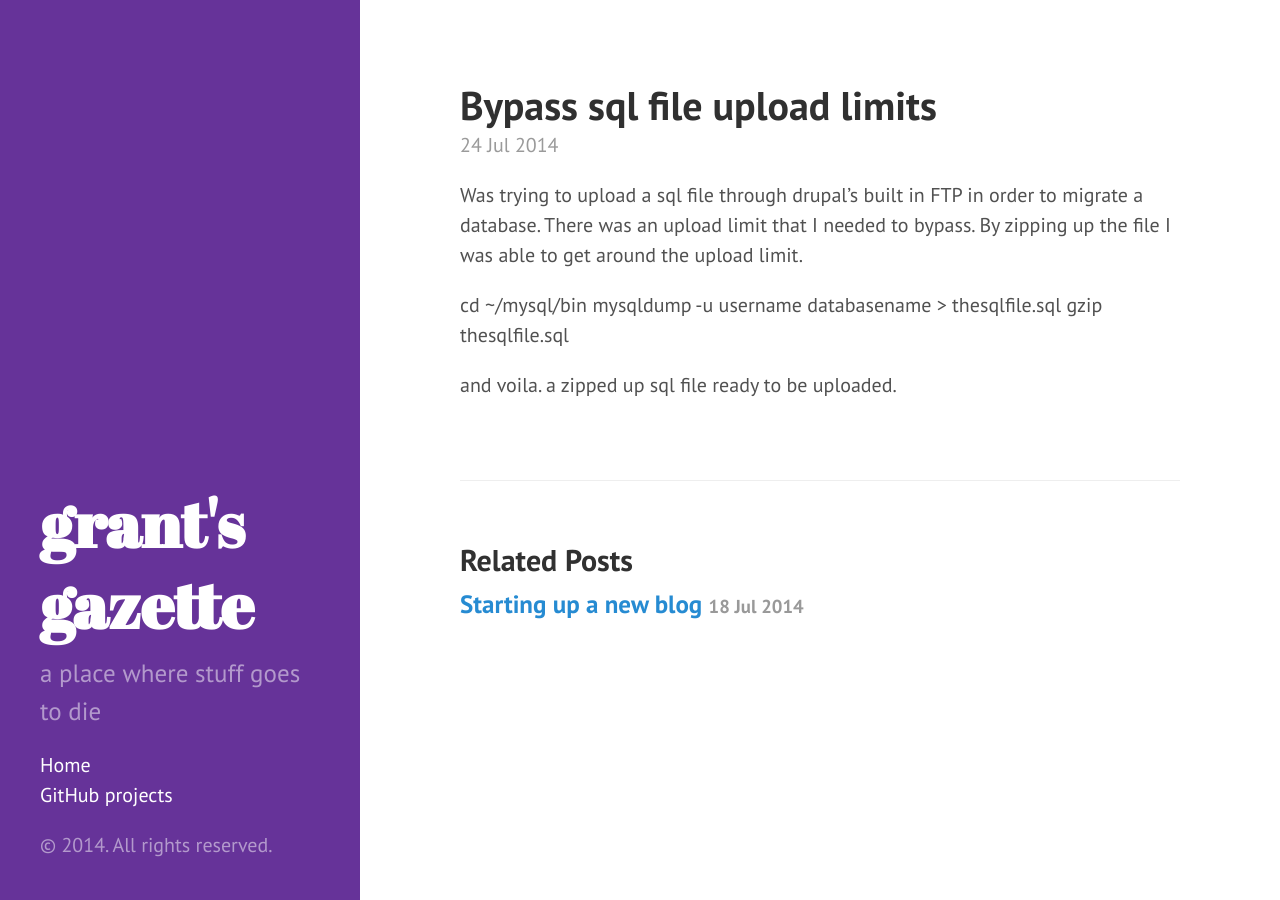
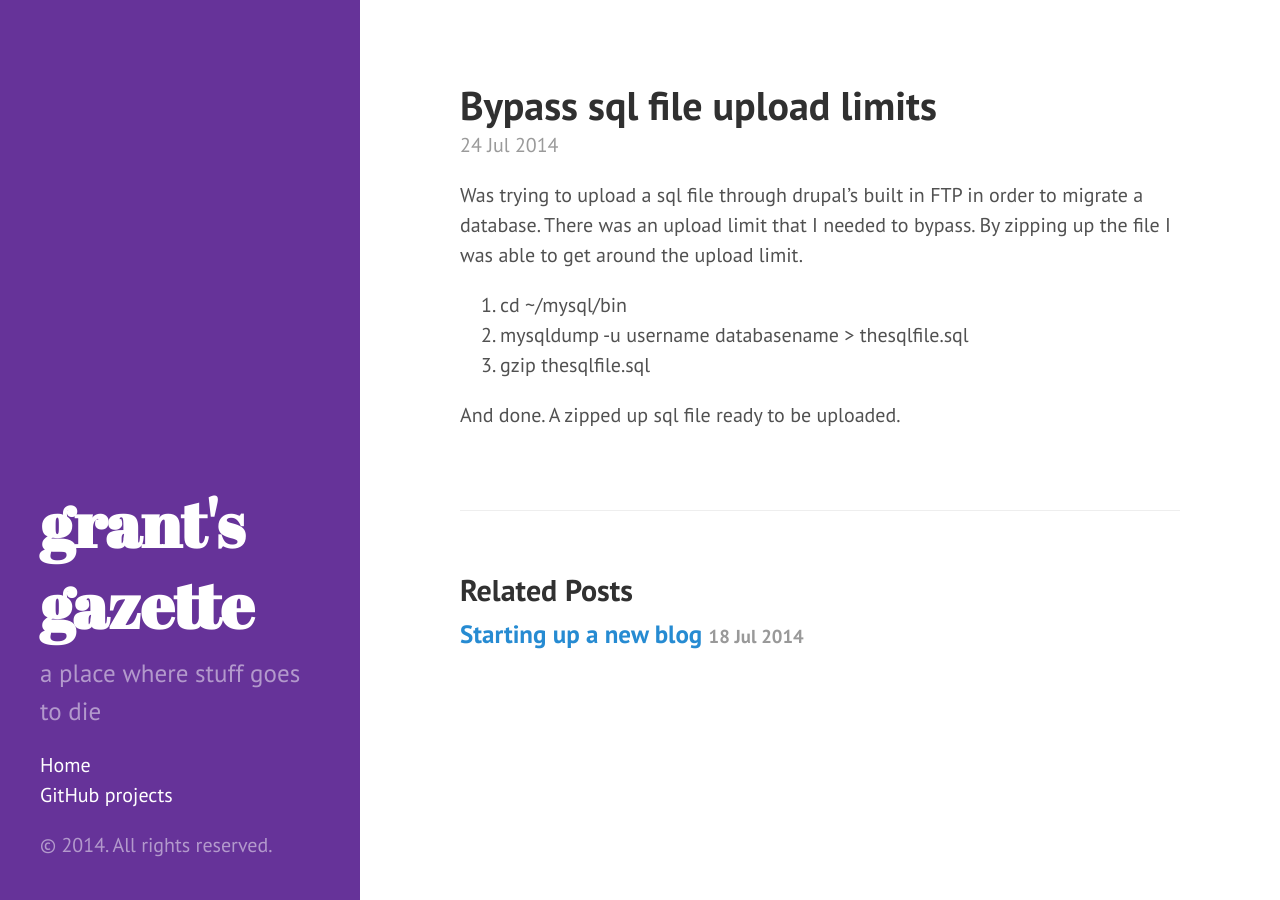
Before and after one commit to grantnicholas/blog, a Jekyll site: the page built from _posts/2014-07-24-Zip-up-a-sql-file-to-bypass-upload-limits.md, in a window 1280 px wide. Built offline with Jekyll 4.4.1, drawn with Linux system fonts in a browser that asks for light colours; Markdown is read by kramdown in place of the engine named in the settings.

Commit message:
editing new blog post

```diff
--- a/_posts/2014-07-24-Zip-up-a-sql-file-to-bypass-upload-limits.md
+++ b/_posts/2014-07-24-Zip-up-a-sql-file-to-bypass-upload-limits.md
@@ -6,8 +6,8 @@ title: Bypass sql file upload limits
 Was trying to upload a sql file through drupal's built in FTP in order to migrate a database. There was an upload limit that I needed to bypass.
 By zipping up the file I was able to get around the upload limit.
 
-cd ~/mysql/bin
-mysqldump -u username databasename > thesqlfile.sql
-gzip thesqlfile.sql
+1. cd ~/mysql/bin
+2. mysqldump -u username databasename > thesqlfile.sql
+3. gzip thesqlfile.sql
 
-and voila. a zipped up sql file ready to be uploaded.
+And done. A zipped up sql file ready to be uploaded.
```
